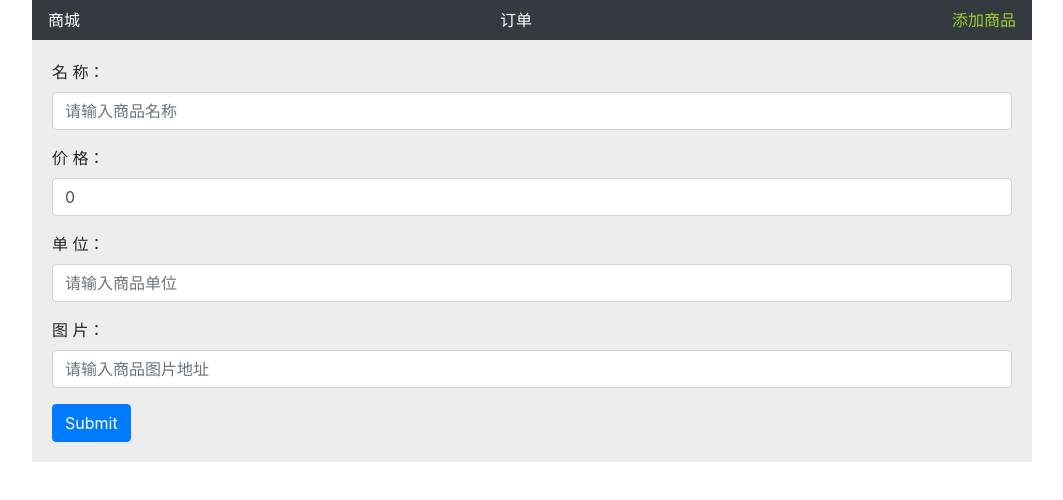
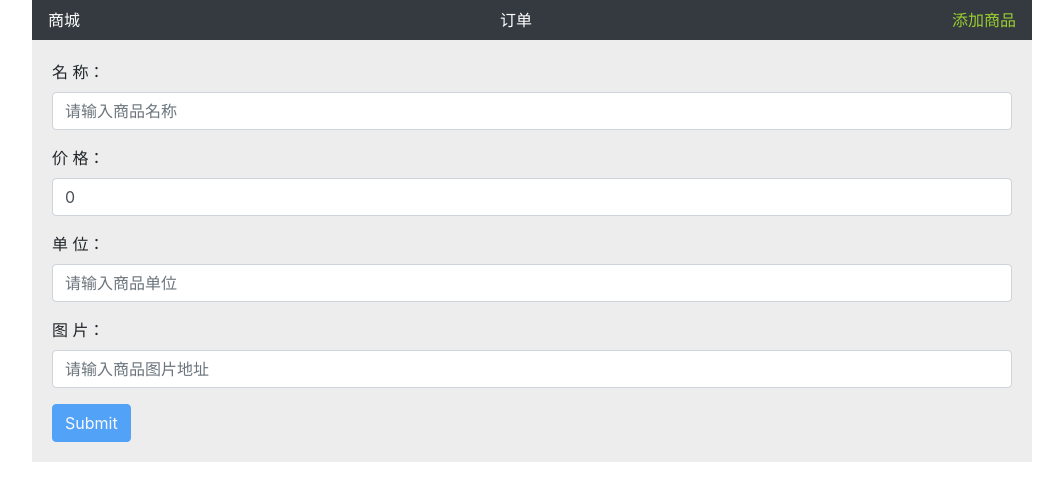
Before and after one commit to DREAFMY/per-course, a React (Create React App) app in the folder Quit/fontend/: page /add in a window 1280 px wide. Shown: the top 500 px of the page, without its empty margins (108-1171 px from the left). Built offline with nearby package versions, Linux system fonts and the light colour scheme.

Commit message:
form valic

```diff
--- a/Quit/fontend/src/src/components/Add.js
+++ b/Quit/fontend/src/src/components/Add.js
@@ -30,9 +30,16 @@ class Add extends Component {
         this.setState({
           tip: "添加商品失败，请稍后重试",
         });
+      })
+      .finally(() => {
+        alert(this.state.tip);
       });
   };
   handleChange = (event) => {
+    if (event.target.name === "price" && event.target.value < 0) {
+      alert("请输入大于或等于0的数字");
+      return;
+    }
     this.setState({
       params: {
         ...this.state.params,
@@ -91,27 +98,17 @@ class Add extends Component {
           <button
             type="submit"
             className="btn btn-primary"
+            disabled={
+              this.state.params.name === "" ||
+              this.state.params.price < 0 ||
+              this.state.params.unit === "" ||
+              this.state.params.url === ""
+            }
             onClick={this.toAddGoods}
           >
             Submit
           </button>
         </form>
-        <div id="myModal" class="modal fade" tabindex="-1" role="dialog">
-          <div class="modal-dialog" role="document">
-            <div class="modal-content">
-              {this.state.tip}
-              <div class="modal-footer">
-                <button
-                  type="button"
-                  class="btn btn-primary"
-                  data-dismiss="modal"
-                >
-                  关闭
-                </button>
-              </div>
-            </div>
-          </div>
-        </div>
       </div>
     );
   }
```
